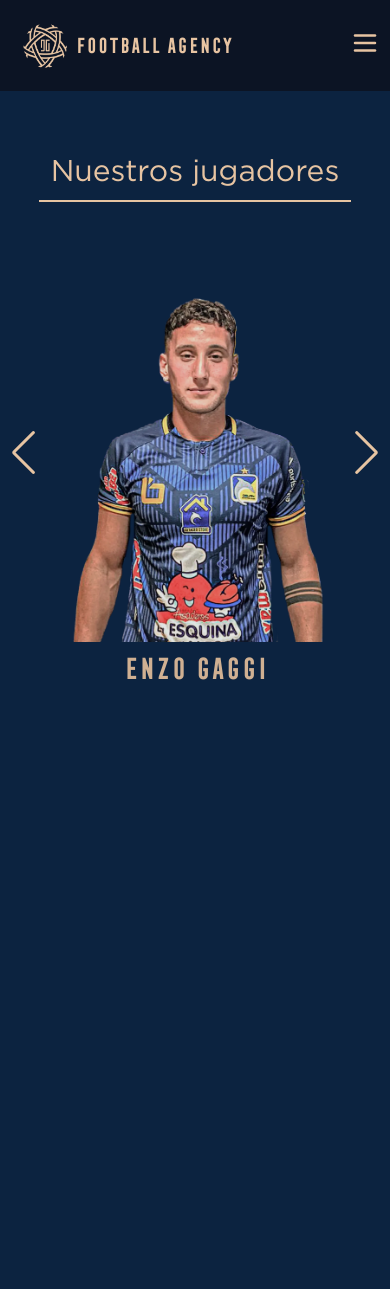
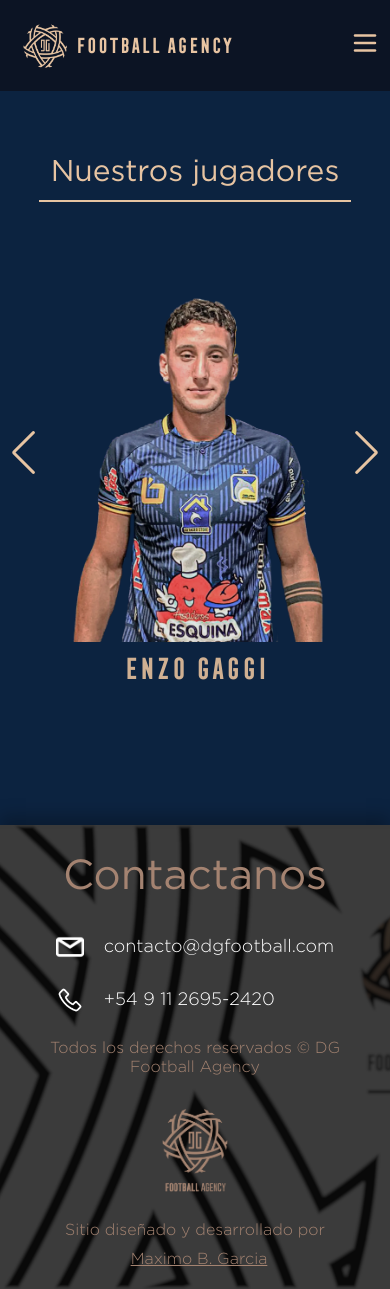
Before and after one commit to GarciaMaximoB/DG-Football, a React (Vite) app: page /players in a window 390 px wide. Before the commit the page ends 844 px from the top, so only its background shows below. Built offline with nearby package versions, Linux system fonts and the light colour scheme.

Commit message:
Footer Responsive

```diff
--- a/src/App.css
+++ b/src/App.css
@@ -105,6 +105,7 @@
 }
 
 .redes a.link-flecha-abajo {
+  display: none;
   position: absolute;
   right: 5px;
   background-color: transparent;
@@ -927,6 +928,39 @@
     align-items: start;
     font-size: 16px;
   }
+
+  .footer {
+    padding: 20px 0;
+  }
+
+  .footer-container h3 {
+    align-self: center;
+    text-align: center;
+    font-size: 42px;
+  }
+
+  .footer span.contact-item {
+    margin-bottom: 25px;
+  }
+
+  .footer span.contact-item a {
+    font-size: 18px;
+  }
+
+  .footer span.contact-item img {
+    width: 28px;
+  }
+
+  .footer img {
+    width: 100px;
+  }
+
+  .footer-bottom {
+    display: flex;
+    flex-direction: column;
+    gap: 20px;
+    margin-left: 0px;
+  }
 }
 
 @media (max-width: 767.98px) {
@@ -1328,4 +1362,44 @@
   .parrafo-teammate {
     margin-bottom: 1.15em;
   }
+
+  .footer {
+    padding: 20px;
+    text-align: center;
+  }
+
+  .footer-container h3 {
+    align-self: center;
+    text-align: center;
+    font-size: 42px;
+  }
+
+  .footer span.contact-item {
+    margin-bottom: 25px;
+  }
+
+  .footer span.contact-item a {
+    font-size: 18px;
+  }
+
+  .footer span.contact-item img {
+    width: 28px;
+  }
+
+  .footer img {
+    width: 100px;
+  }
+
+  .footer-bottom {
+    display: flex;
+    flex-direction: column;
+    gap: 20px;
+    margin-left: 0px;
+  }
+
+  .footer-bottom span{
+    display: flex;
+    flex-direction: column;
+    gap: 10px;
+  }
 }
--- a/src/App.jsx
+++ b/src/App.jsx
@@ -16,7 +16,7 @@ function App() {
           <Route path="/players" element={<PlayersPage />} />
           <Route path="/transfers" element={<TransferPage />} />
         </Routes>
-        {/* <Footer /> */}
+        <Footer />
       </div>
     </Router>
   );
```
